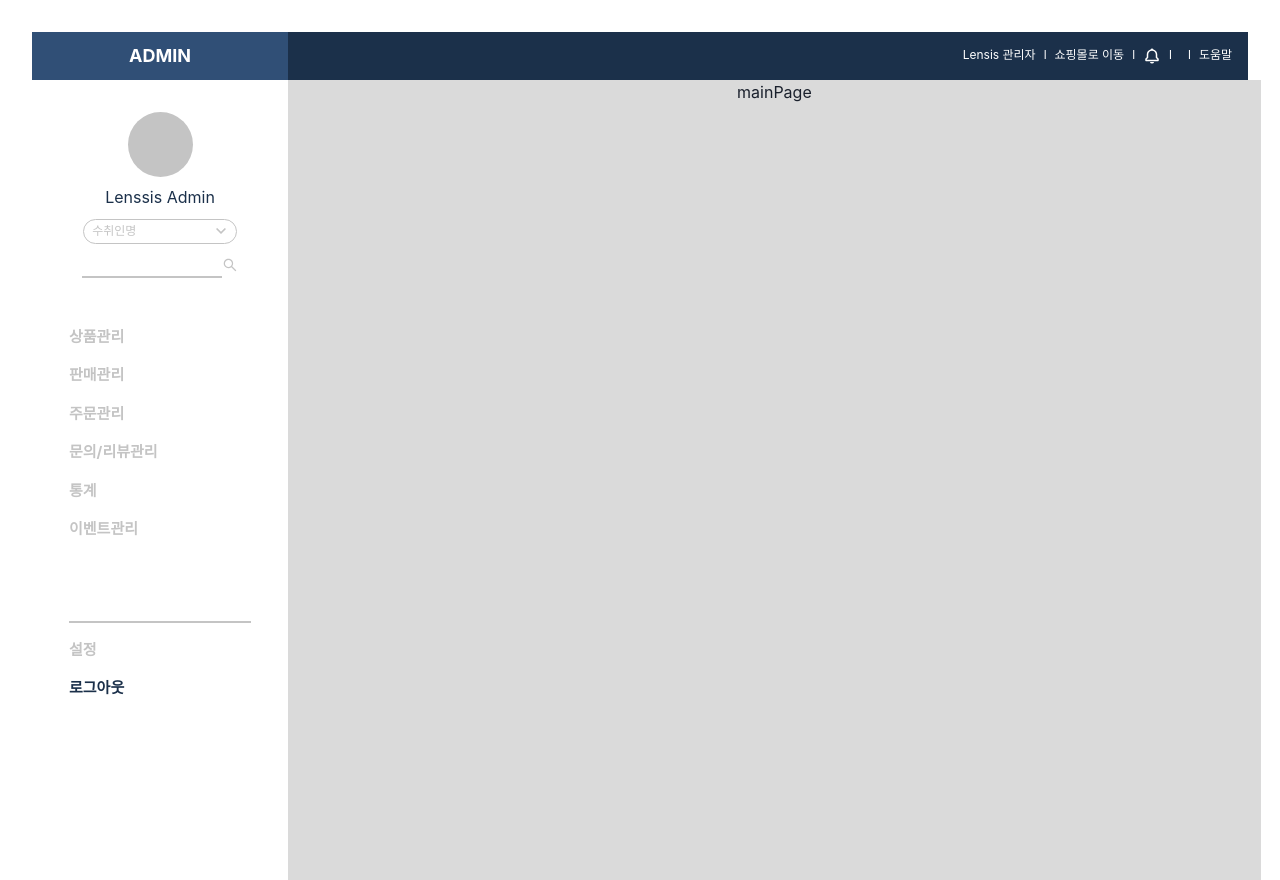
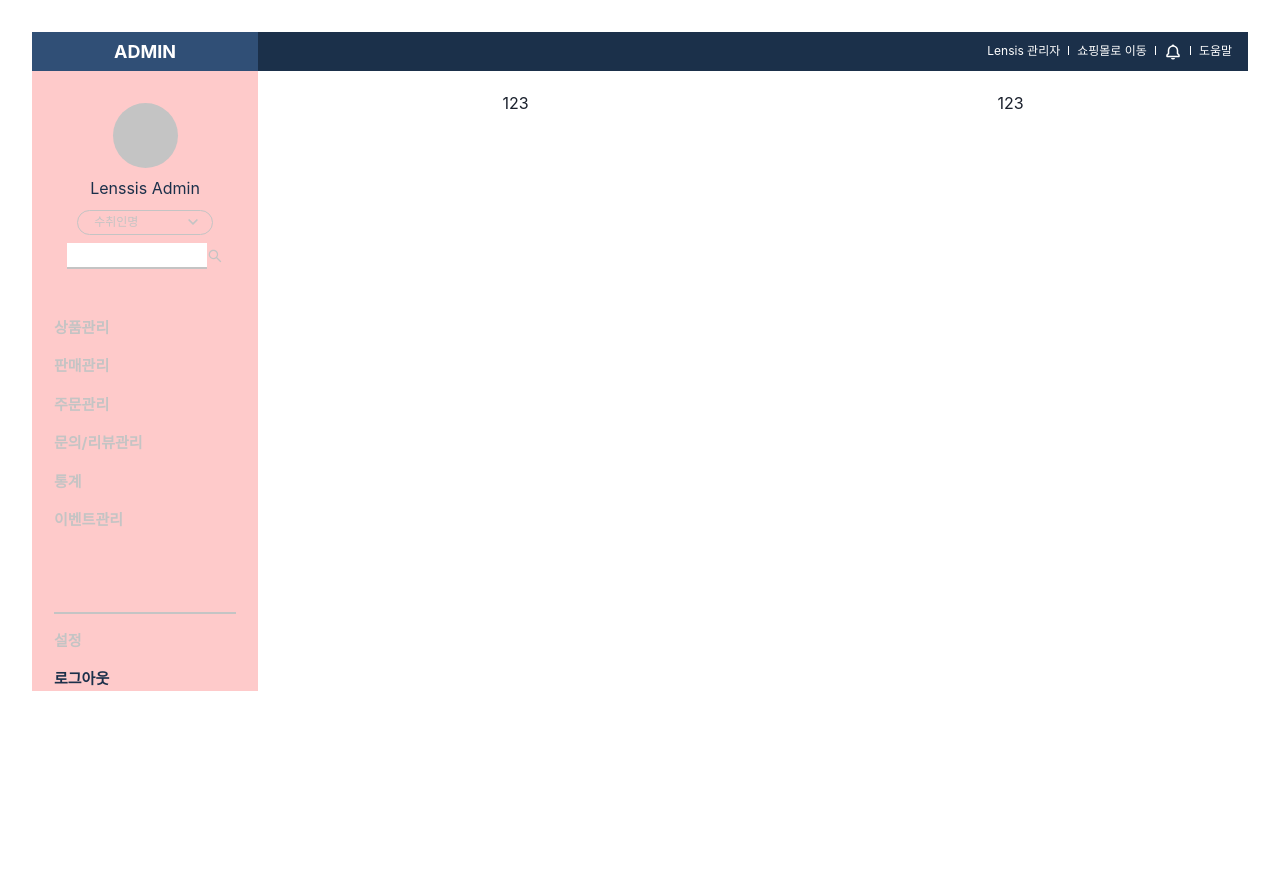
Before and after one commit to IKO-FinalProject/FE-Admin, a React (Vite) app: page / in a window 1280 px wide. After the commit the page ends 800 px from the top, so only its background shows below. Built offline with nearby package versions, Linux system fonts and the light colour scheme.

Commit message:
style: 레이아웃 스타일 수정

```diff
--- a/src/Router.tsx
+++ b/src/Router.tsx
@@ -1,5 +1,5 @@
 import { Routes, Route, BrowserRouter } from 'react-router-dom'
-import AuthorizationWrapper from './component/layout/AuthorizationWrapper'
+import MainWrapper from './component/layout/MainWrapper'
 import Login from './component/app/Login'
 import MainPage from './component/app/MainPage'
 import ProductList from './component/product/ProductList'
@@ -12,7 +12,7 @@ const Router = () => {
     <BrowserRouter>
       <Routes>
         <Route path="/login" element={<Login />} />
-        <Route element={<AuthorizationWrapper />}>
+        <Route element={<MainWrapper />}>
           <Route path="/" element={<MainPage />} />
           <Route path="/productlist" element={<ProductList />} />
           <Route path="/orderlist" element={<OrderList />} />
--- a/src/component/app/Header.tsx
+++ b/src/component/app/Header.tsx
@@ -5,9 +5,10 @@ function Header() {
   const navigate = useNavigate()
 
   return (
-    <div className="sticky top-0 z-10 flex h-12 items-center bg-[#1B304A] text-white">
+    // fixed하면 왜....
+    <div className="sticky top-0 z-10 flex h-[39px]  items-center bg-[#1B304A] text-white">
       <div
-        className="flex h-full w-[256px] cursor-pointer items-center justify-center bg-[#304F76] text-lg font-bold"
+        className="flex h-full w-[226px] cursor-pointer items-center justify-center bg-[#304F76] text-lg font-bold"
         onClick={() => {
           navigate('/')
         }}
@@ -16,7 +17,7 @@ function Header() {
       </div>
       <div className=" absolute right-0 flex text-xs">
         <span>Lensis 관리자 </span>
-        <span className="mx-2">l</span>
+        <span className="mx-2 mt-[3.5px] h-[9px] w-[1px] bg-[white]" />
         <a
           href="https://lenssis.jp/"
           target="_blank"
@@ -24,12 +25,12 @@ function Header() {
         >
           쇼핑몰로 이동
         </a>
-        <span className="mx-2">l</span>
+        <span className="mx-2 mt-[3.5px] h-[9px] w-[1px] bg-[white]" />
         <div className="cursor-pointer text-lg hover:text-[#E8A731]">
           <BiBell />
         </div>
-        <span className="mx-2 ">l</span>
-        <span className="mx-2 ">l</span>
+        <span className="mx-2 mt-[3.5px] h-[9px] w-[1px] bg-[white]" />
+
         <span className="mr-4 cursor-pointer hover:text-[#E8A731]">도움말</span>
       </div>
     </div>
--- a/src/component/app/MainPage.tsx
+++ b/src/component/app/MainPage.tsx
@@ -1,5 +1,16 @@
+import { ContentBoxHalf } from '../ui/ContentBox'
+
 function MainPage() {
-  return <div>mainPage</div>
+  return (
+    <div className="flex">
+      <ContentBoxHalf>
+        <div>123</div>
+      </ContentBoxHalf>
+      <ContentBoxHalf className="mr-[20px]">
+        <div>123</div>
+      </ContentBoxHalf>
+    </div>
+  )
 }
 
 export default MainPage
--- a/src/component/app/NavBar.tsx
+++ b/src/component/app/NavBar.tsx
@@ -5,11 +5,11 @@ import { FiShoppingBag, FiShoppingCart } from 'react-icons/fi'
 
 function NavBar() {
   return (
-    <div className="flex flex-col items-center">
+    <div className="flex  w-[226px] flex-col items-center bg-red-200 ">
       <div className="mt-8 h-[65px] w-[65px] rounded-full bg-[#C4C4C4]"></div>
       <span className="my-2 text-[#1B304A]">Lenssis Admin</span>
 
-      <Select size="xs" color="#C4C4C4" fontSize="xs" borderRadius="2xl" w="60%" h="25px">
+      <Select color="#C4C4C4" fontSize="xs" borderRadius="2xl" w="60%" h="25px">
         <option value="수취인명">수취인명</option>
         <option value="구매자명">구매자명</option>
         <option value="구매자연락처">구매자연락처</option>
--- a/src/component/layout/AuthorizationWrapper.tsx
+++ /dev/null
@@ -1,21 +0,0 @@
-import { Outlet } from 'react-router-dom'
-import Header from '../app/Header'
-import NavBar from '../app/NavBar'
-
-function AuthorizationWrapper() {
-  return (
-    <div className="h-screen ">
-      <Header />
-      <div className="relative flex h-full">
-        <div className="fixed h-full w-[256px]">
-          <NavBar />
-        </div>
-        <div className="absolute left-[256px] h-full w-4/5 bg-[#DADADA] ">
-          <Outlet />
-        </div>
-      </div>
-    </div>
-  )
-}
-
-export default AuthorizationWrapper
--- /dev/null
+++ b/src/component/layout/MainWrapper.tsx
@@ -0,0 +1,20 @@
+import { Outlet } from 'react-router-dom'
+import Header from '../app/Header'
+import NavBar from '../app/NavBar'
+
+function MainWrapper() {
+  return (
+    <div className="relative w-full ">
+      <Header />
+
+      <div className="flex">
+        <NavBar />
+        <div className=" w-[calc(100%-226px)]">
+          <Outlet />
+        </div>
+      </div>
+    </div>
+  )
+}
+
+export default MainWrapper
--- a/src/component/ui/ContentBox.tsx
+++ b/src/component/ui/ContentBox.tsx
@@ -0,0 +1,3 @@
+export function ContentBoxHalf(props: any) {
+  return <div className="ml-[20px] mt-[20px] w-[50%] rounded-md bg-white">{props.children}</div>
+}
--- a/tailwind.config.cjs
+++ b/tailwind.config.cjs
@@ -1,6 +1,7 @@
 /** @type {import('tailwindcss').Config} */
 module.exports = {
   important: true,
+  mode: 'jit',
   content: ['./index.html', './src/**/*.{js,ts,jsx,tsx}'],
   corePlugins: {
     preflight: false
```
